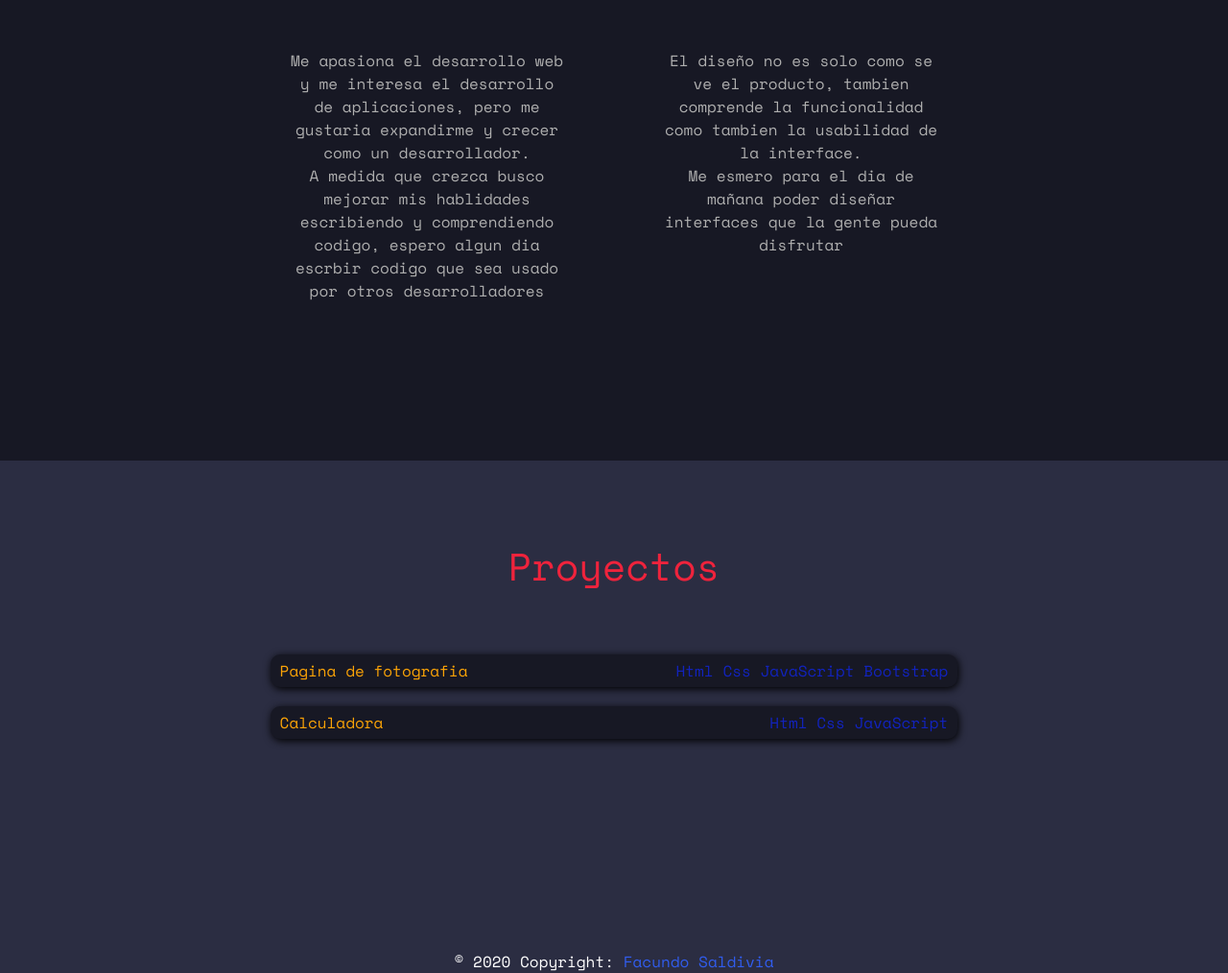
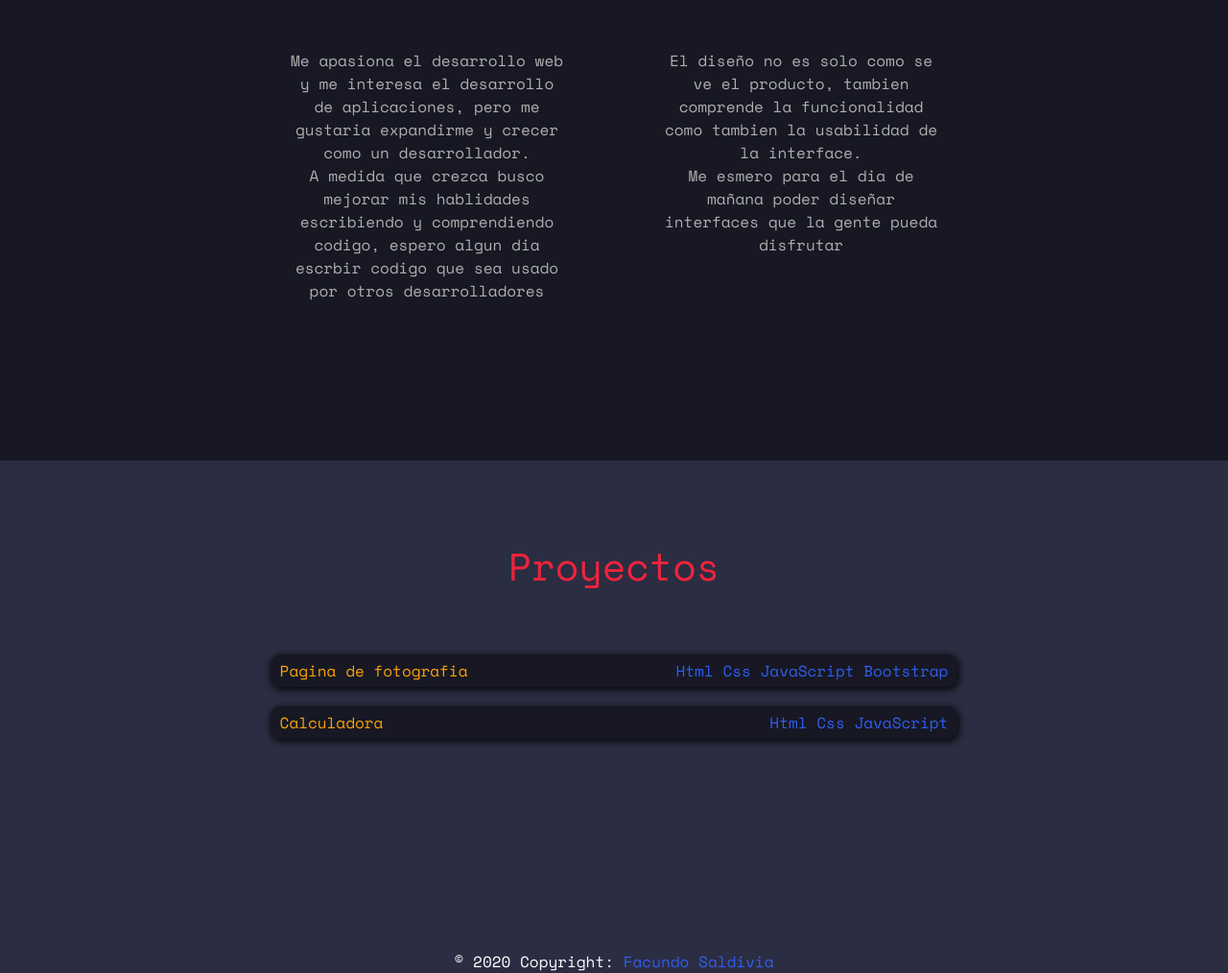
Before and after one commit to FacundoSaldivia/paginapersonal, a website: page index.html in a window 1280 px wide. Shown: the part 1881-2895 px from the top of the page at 96% size. Drawn offline with nearby package versions, Linux system fonts and the light colour scheme.

Commit message:
minor fix

```diff
--- a/main.scss
+++ b/main.scss
@@ -143,7 +143,7 @@ h3 {
       text-align: left;
     }
     .proyecto-tecnologias {
-      color: rgb(18, 35, 189);
+      color: rgb(49, 93, 238);
       text-align: right;
     }
   }
```
Also changed, not shown: index.html (+1 -1 lines), css/main.css.
